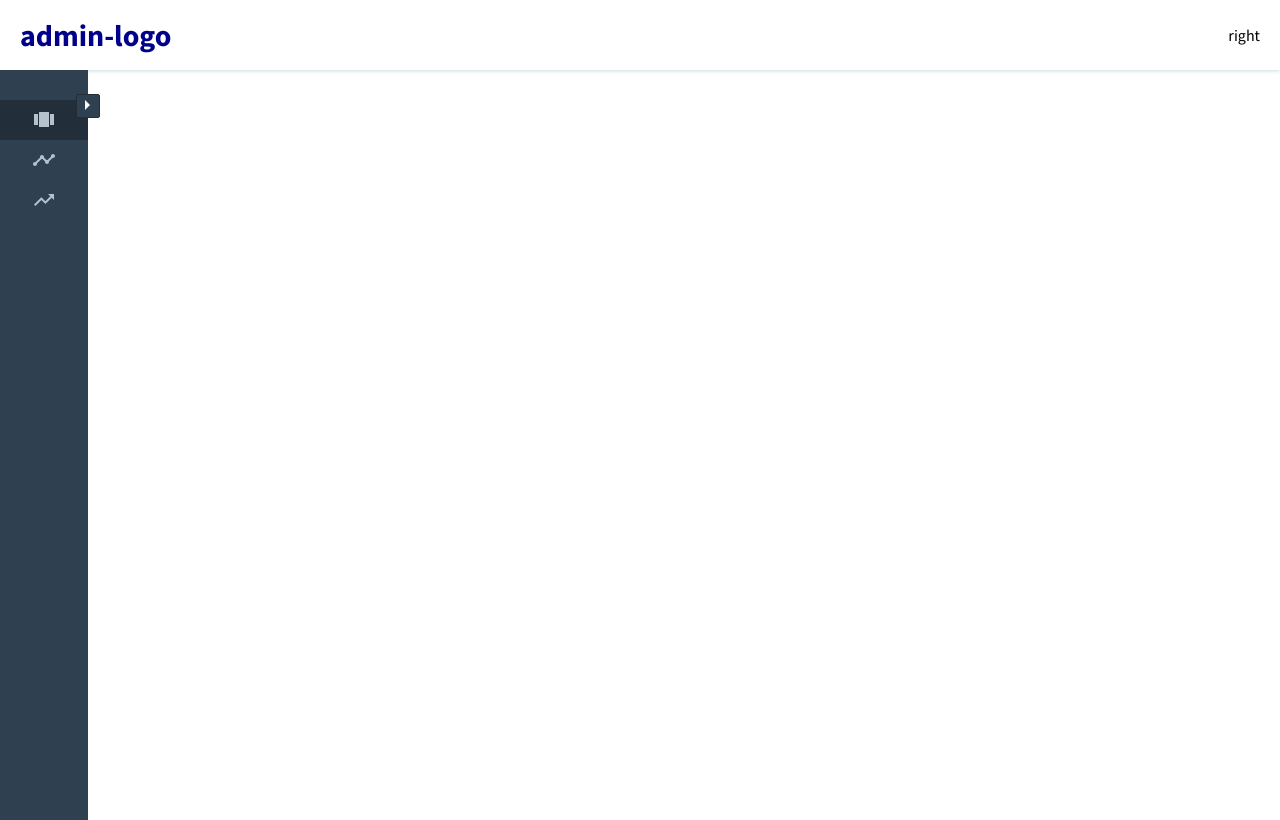
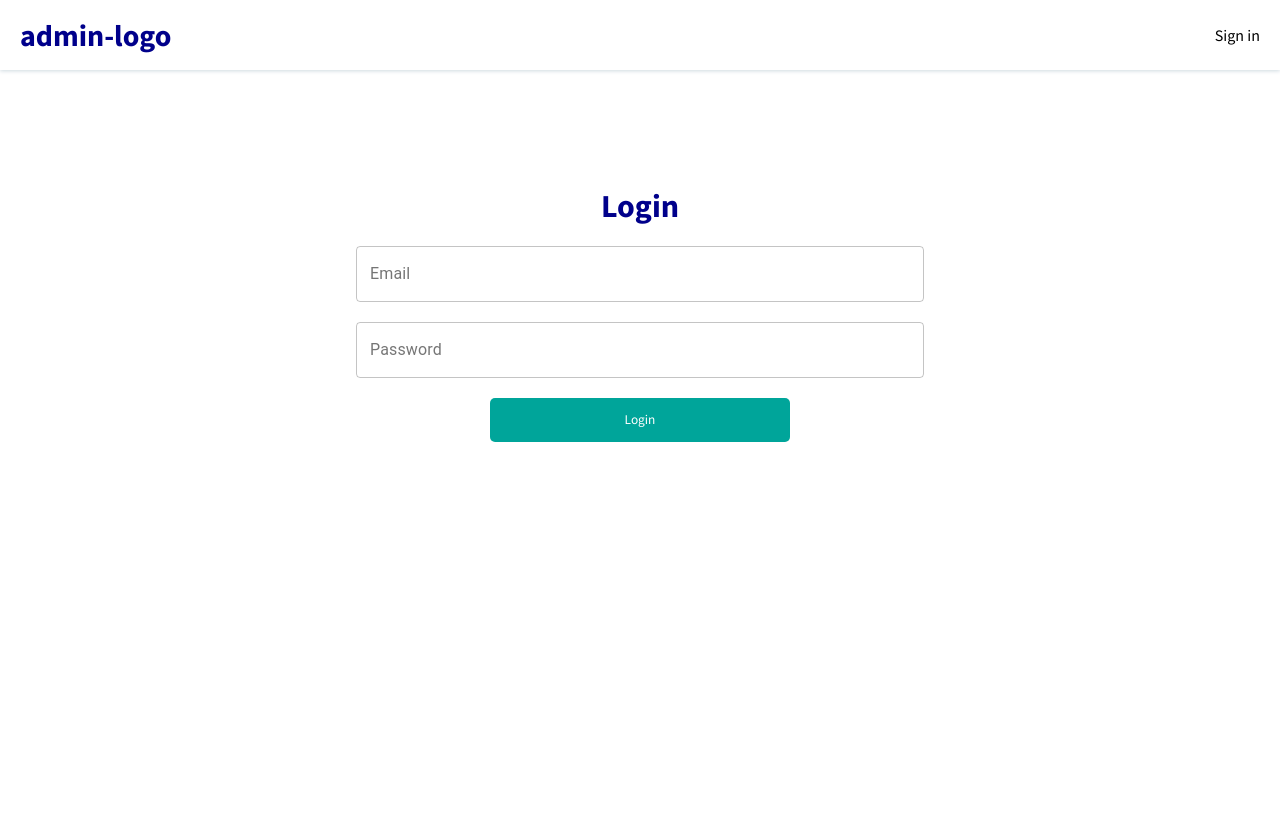
Before and after one commit to oguzkayaya/react-hotel, a React (Create React App) app in the folder react-hotel-admin/: page /login in a window 1280 px wide. Built offline with nearby package versions, Linux system fonts and the light colour scheme.

Commit message:
admin login

```diff
--- a/react-hotel-admin/package.json
+++ b/react-hotel-admin/package.json
@@ -8,6 +8,7 @@
     "@testing-library/jest-dom": "^5.14.1",
     "@testing-library/react": "^11.2.7",
     "@testing-library/user-event": "^12.8.3",
+    "axios": "^0.24.0",
     "ckeditor4-react": "^2.0.1",
     "install": "^0.13.0",
     "npm": "^8.1.2",
--- a/react-hotel-admin/src/App.js
+++ b/react-hotel-admin/src/App.js
@@ -1,4 +1,4 @@
-import React from "react";
+import React, { useState } from "react";
 import {
 	BrowserRouter as Router,
 	Switch,
@@ -7,32 +7,37 @@ import {
 } from "react-router-dom";
 import "./app.css"
 import BannerList from "./components/banner/BannerList";
+import PageContent from "./components/pageContent/PageContent";
 import Sidebar from "./components/sidebar/Sidebar";
 import TopBar from "./components/topbar/Topbar";
+import Login from "./pages/login/Login";
 
 function App() {
+	const [token, setToken] = useState(localStorage.getItem("token"));
+	const setTokenUpdateStore = (token) => {
+		setToken(token);
+		localStorage.setItem("token", token);
+	}
+	const deleteTokenUpdateStore = () => {
+		setToken(null);
+		localStorage.removeItem("token");
+	}
 	return (
-		<div>
-			<TopBar />
-			<div className="container">
-				<Router>
-					<Sidebar />
-					<div className="page-content">
-						<Switch>
-							<Route path="/banner">
-								<BannerList />
-							</Route>
-							<Route path="/analitics">
-								analitics
-							</Route>
-							<Route path="/sales">
-								sales
-							</Route>
-						</Switch>
+		<Router>
+			<TopBar token={token} deleteToken={deleteTokenUpdateStore} />
+			<Switch>
+				<Route path="/login">
+					<Login setToken={setTokenUpdateStore} />
+				</Route>
+				<Route path="/">
+					<div className="container">
+						<Sidebar />
+						<PageContent />
 					</div>
-				</Router>
-			</div>
-		</div>
+				</Route>
+			</Switch>
+
+		</Router>
 	);
 }
 
--- a/react-hotel-admin/src/app.css
+++ b/react-hotel-admin/src/app.css
@@ -1,3 +1,17 @@
+html, body {
+    height: 100%;
+}
+
+#root {
+    height: calc(100% - 70px);
+}
+
+* {
+    margin: 0;
+    padding: 0;
+    box-sizing: border-box;
+}
+
 .container {
     display: flex;
 }
--- a/react-hotel-admin/src/components/Button.jsx
+++ b/react-hotel-admin/src/components/Button.jsx
@@ -9,6 +9,7 @@ const Button = styled.button`
   padding: 1em 3em;
   cursor: pointer;
   transition: all 250ms;
+  width: 100%;
 
   &:hover {
       background: rgb(2, 134, 125);
--- /dev/null
+++ b/react-hotel-admin/src/components/pageContent/PageContent.jsx
@@ -0,0 +1,24 @@
+import React from 'react';
+import {
+    Switch,
+    Route,
+} from "react-router-dom";
+import BannerList from '../banner/BannerList';
+
+export default function PageContent() {
+    return (
+        <div className="page-content">
+            <Switch>
+                <Route path="/banner">
+                    <BannerList />
+                </Route>
+                <Route path="/analitics">
+                    analitics
+                </Route>
+                <Route path="/sales">
+                    sales
+                </Route>
+            </Switch>
+        </div>
+    )
+}
--- a/react-hotel-admin/src/components/sidebar/Sidebar.jsx
+++ b/react-hotel-admin/src/components/sidebar/Sidebar.jsx
@@ -1,12 +1,17 @@
-import React, { useState } from 'react';
+import { ArrowLeft, Timeline, TrendingUp, ViewCarousel } from '@material-ui/icons';
+import React, { useEffect, useState } from 'react';
+import { matchPath, useLocation } from 'react-router';
 import { Link } from "react-router-dom";
-import "./sidebar.css"
-import { LineStyle, Timeline, TrendingUp, ArrowLeft, ViewCarousel } from '@material-ui/icons';
+import "./sidebar.css";
 
 export default function Sidebar() {
-    const [activeMenuItem, setActiveMenuItem] = useState("home");
     const [panelMinimize, setPanelMinimize] = useState(true);
+    const [pathname, setPathname] = useState("");
 
+    let location = useLocation();
+    useEffect(() => {
+        setPathname(location.pathname)
+    }, [location])
     return (
         <div className={`sidebar ${panelMinimize ? 'panel-minimized' : ''}`}>
             <div className="sidebarWrapper">
@@ -17,17 +22,17 @@ export default function Sidebar() {
                     <h3 className="sidebarTitle">DASHBOARD</h3>
                     <ul className="sidebarList">
                         <Link to="/banner">
-                            <li className={`sidebarListItem ${activeMenuItem === "home" ? "active" : ""}`} onClick={() => setActiveMenuItem("home")}>
+                            <li className={`sidebarListItem ${matchPath(pathname, {path: "/banner", exact: true})  ? "active" : ""}`}>
                                 <ViewCarousel /> <div className="sidebar-item-text">Banner</div>
                             </li>
                         </Link>
                         <Link to="/analitics">
-                            <li className={`sidebarListItem ${activeMenuItem === "analitics" ? "active" : ""}`} onClick={() => setActiveMenuItem("analitics")}>
+                            <li className={`sidebarListItem ${matchPath(pathname, {path: "/analitics", exact: true}) ? "active" : ""}`}>
                                 <Timeline /> <div className="sidebar-item-text">Analitics</div>
                             </li>
                         </Link>
                         <Link to="/sales">
-                            <li className={`sidebarListItem ${activeMenuItem === "sales" ? "active" : ""}`} onClick={() => setActiveMenuItem("sales")}>
+                            <li className={`sidebarListItem ${matchPath(pathname, {path: "/sales", exact: true}) ? "active" : ""}`}>
                                 <TrendingUp /> <div className="sidebar-item-text">Sales</div>
                             </li>
                         </Link>
--- a/react-hotel-admin/src/components/topbar/Topbar.jsx
+++ b/react-hotel-admin/src/components/topbar/Topbar.jsx
@@ -1,14 +1,37 @@
-import React from 'react'
+import React, { useState } from 'react'
+import { Link } from "react-router-dom";
+import { useHistory } from "react-router-dom";
 import "./topbar.css"
 
-export default function TopBar() {
+export default function TopBar({token, deleteToken}) {
+    const history = useHistory();
+
+    const logout = () => {
+        deleteToken();
+        history.push("/");
+    }
     return (
         <div className="topbar">
             <div className="topbarWrapper">
                 <div className="topLeft">
-                    <span className="logo">admin-logo</span>
+                    <Link to="/">
+                        <span className="logo">admin-logo</span>
+                    </Link>
                 </div>
-                <div className="topRight">right</div>
+                <div className="topRight">
+                    {!token && (
+                    <div>
+                        <Link to="/login">
+                            Sign in
+                        </Link>
+                    </div>
+                    )}
+                    {token && (
+                        <div onClick={logout}>
+                            Log out
+                        </div>
+                    )}
+                </div>
             </div>
         </div>
     )
--- a/react-hotel-admin/src/components/topbar/topbar.css
+++ b/react-hotel-admin/src/components/topbar/topbar.css
@@ -14,6 +14,11 @@
     justify-content: space-between;
 }
 
+.topbarWrapper a {
+    text-decoration: none;
+    color: currentColor;
+}
+
 .logo {
     font-weight: bold;
     font-size: 30px;
--- /dev/null
+++ b/react-hotel-admin/src/pages/login/Login.jsx
@@ -0,0 +1,76 @@
+import { InputLabel, OutlinedInput } from '@material-ui/core';
+import FormControl from '@material-ui/core/FormControl';
+import React, { useState } from 'react';
+import "./login.css";
+import Button from "../../components/Button";
+import Dialog from '@material-ui/core/Dialog';
+import DialogActions from '@material-ui/core/DialogActions';
+import DialogContent from '@material-ui/core/DialogContent';
+import { useHistory } from "react-router-dom";
+
+const axios = require('axios');
+
+function Login({setToken}) {
+    const [email, setEmail] = useState("");
+    const [password, setPassword] = useState("");
+    const [modalOpen, setModalOpen] = useState(false);
+    const history = useHistory();
+    const [tokenResponse, setTokenResponse] = useState(null);
+
+    const login = () => {
+        axios.post(`${process.env.REACT_APP_API_URL}/api/user/login`, { email, password })
+            .then(function (response) {
+                setModalOpen(true);
+                setTokenResponse(response.data);
+            })
+            .catch(function (error) {
+                console.log(error);
+            });
+    }
+
+    const handleModalClose = () => {
+        setModalOpen(false);
+        setToken(tokenResponse);
+        history.push("/");
+    }
+
+    return (
+        <div className="login-wrapper">
+
+            <h1 className="login-header">Login</h1>
+
+            <FormControl variant="outlined" fullWidth>
+                <InputLabel htmlFor="component-outlined">Email</InputLabel>
+                <OutlinedInput id="component-outlined" value={email} onChange={(e) => setEmail(e.target.value)} label="Email" />
+            </FormControl>
+
+            <FormControl variant="outlined" fullWidth>
+                <InputLabel htmlFor="component-outlined">Password</InputLabel>
+                <OutlinedInput id="component-outlined" value={password} onChange={(e) => setPassword(e.target.value)} label="Password" />
+            </FormControl>
+
+            <div className="login-button">
+                <Button onClick={login}>Login</Button>
+            </div>
+
+            <div>
+                <Dialog
+                    open={modalOpen}
+                    onClose={handleModalClose}
+                >
+                    <DialogContent>
+                        <div className="login-modal">
+                            Login successfuly
+                        </div>
+                    </DialogContent>
+                    <DialogActions>
+                        <Button onClick={handleModalClose}>Continue</Button>
+                    </DialogActions>
+                </Dialog>
+            </div>
+
+        </div>
+    )
+}
+
+export default Login;
--- /dev/null
+++ b/react-hotel-admin/src/pages/login/login.css
@@ -0,0 +1,26 @@
+.login-wrapper {
+    display: flex;
+    flex-direction: column;
+    align-items: center;
+    max-width: 600px;
+    margin: auto;
+    gap: 20px;
+    padding: 16px;
+    margin-top: 100px;
+
+}
+
+.login-header {
+    color: #00008b;
+
+}
+
+.login-button {
+    width: 100%;
+    max-width: 300px;
+}
+
+.login-modal {
+    padding: 10px;
+    min-width: 300px;
+}
```
Also changed, not shown: 2 other files (tests, documents, lock files or other folders).
